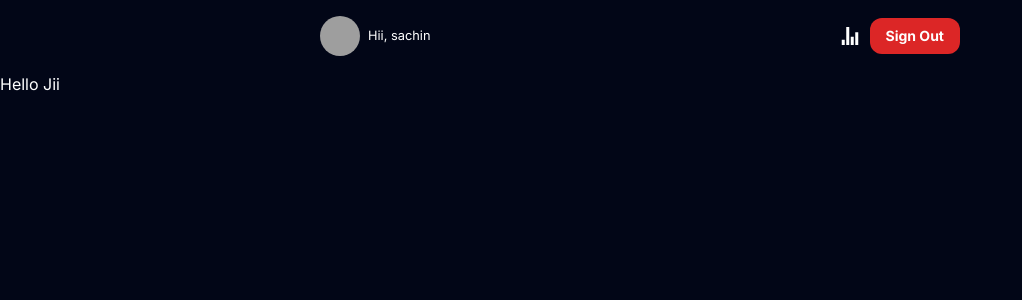
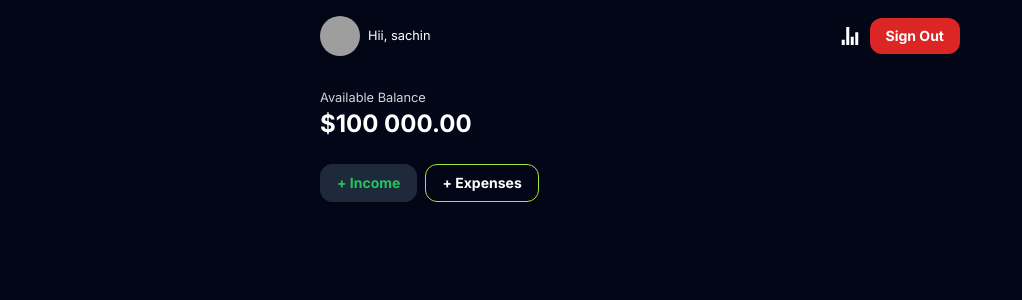
Before and after one commit to Imsachin010/finance-tracker, a Next.js app: page / in a window 1280 px wide. Shown: the top 300 px of the page, without its empty margins (0-1022 px from the left). Built offline with nearby package versions, Linux system fonts and the light colour scheme; grey boxes are pictures that could not be loaded.

Commit message:
created expense section

```diff
--- a/app/globals.css
+++ b/app/globals.css
@@ -20,4 +20,11 @@
     .btn-danger{
         @apply text-white bg-red-600 border-red-600
     }
+
+    .btn-primary{
+        @apply border text-green-500 bg-slate-800 border-slate-800
+    }
+    .btn-primary-outline{
+        @apply border border-lime-400 text-white bg-transparent
+    }
 }
--- a/app/layout.js
+++ b/app/layout.js
@@ -13,7 +13,8 @@ export default function RootLayout({ children }) {
   return (
     <html lang="en">
       <body className={inter.className}>
-        <Nav/>{children}
+        <Nav />
+        {children}
       </body>
     </html>
   );
--- a/app/page.js
+++ b/app/page.js
@@ -1,3 +1,17 @@
 export default function Home() {
-  return <p>Hello Jii</p>
+  return (
+  <main className="container max-w-2xl px-4 mx-auto">
+    <section className="py-3">
+      <small className="text-gray-300 text-md">Available Balance</small>
+
+      <h2 className="text-2xl font-bold text-white">$100 000.00</h2>
+    </section>
+
+    <section className="flex item-center gap-2 py-3">
+      <button  className="btn btn-primary">+ Income</button>
+      <button  className="btn btn-primary-outline">+ Expenses</button>
+    </section>
+
+  </main>
+  );
 }
```
